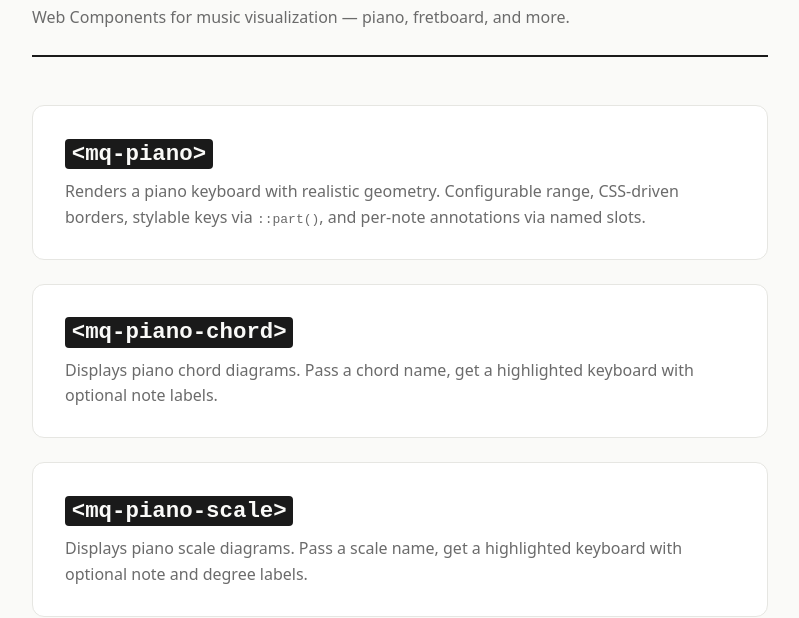
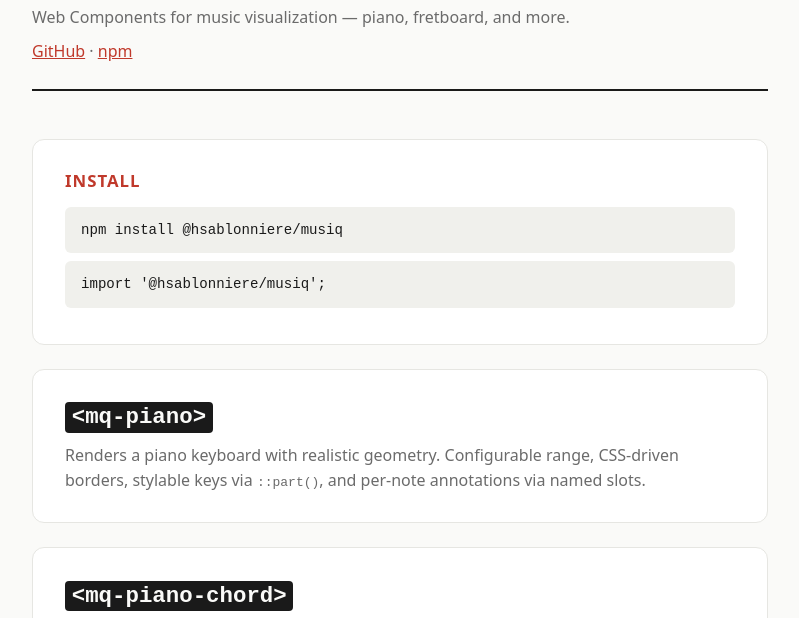
Before and after one commit to hsablonniere/musiq, a website built with Vite: page index.html in a window 1280 px wide. Shown: the part 112-730 px from the top of the page, without its empty margins (240-1039 px from the left). Built offline with nearby package versions, Linux system fonts and the light colour scheme.

Commit message:
docs(demo): add install info to demo pages and readme
Visitors landing on the demo pages need immediate access to install
instructions. The index page now displays a prominent install section
and links to GitHub and npm. Each component demo page includes its own
"Install" section showing the npm command, component-specific import,
and a minimal HTML usage example — everything needed to get started.

```diff
--- a/index.html
+++ b/index.html
@@ -88,13 +88,54 @@
         text-align: center;
         margin-top: 4rem;
       }
+
+      header a {
+        color: var(--accent);
+      }
+
+      .install {
+        background: var(--card);
+        border: 1px solid var(--line);
+        border-radius: 12px;
+        padding: 1.75rem 2rem;
+        margin-bottom: 1.5rem;
+      }
+
+      .install h2 {
+        font-size: 1.05rem;
+        text-transform: uppercase;
+        letter-spacing: 0.06em;
+        color: var(--accent);
+        margin: 0 0 0.75rem;
+      }
+
+      pre {
+        background: #f0f0ec;
+        padding: 0.75rem 1rem;
+        border-radius: 6px;
+        overflow-x: auto;
+        font-size: 0.88rem;
+        margin: 0.5rem 0;
+      }
+
+      pre code {
+        background: none;
+        padding: 0;
+      }
     </style>
   </head>
   <body>
     <header>
       <h1>musiq</h1>
       <p>Web Components for music visualization — piano, fretboard, and more.</p>
+      <p><a href="https://github.com/hsablonniere/musiq">GitHub</a> · <a href="https://www.npmjs.com/package/@hsablonniere/musiq">npm</a></p>
     </header>
+
+    <section class="install">
+      <h2>Install</h2>
+      <pre><code>npm install @hsablonniere/musiq</code></pre>
+      <pre><code>import '@hsablonniere/musiq';</code></pre>
+    </section>
 
     <div class="components">
       <a href="src/mq-piano/mq-piano.html">
```
Also changed, not shown: src/mq-fretboard-chord/mq-fretboard-chord.html (+21 -0 lines), src/mq-fretboard-scale/mq-fretboard-scale.html (+21 -0 lines), src/mq-fretboard/mq-fretboard.html (+21 -0 lines), src/mq-piano-chord/mq-piano-chord.html (+21 -0 lines), src/mq-piano-scale/mq-piano-scale.html (+21 -0 lines), src/mq-piano/mq-piano.html (+21 -0 lines), README.md.
